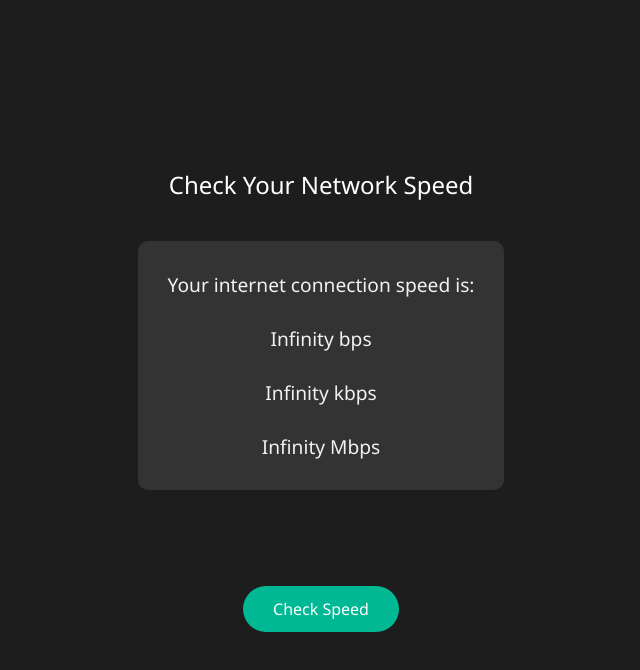
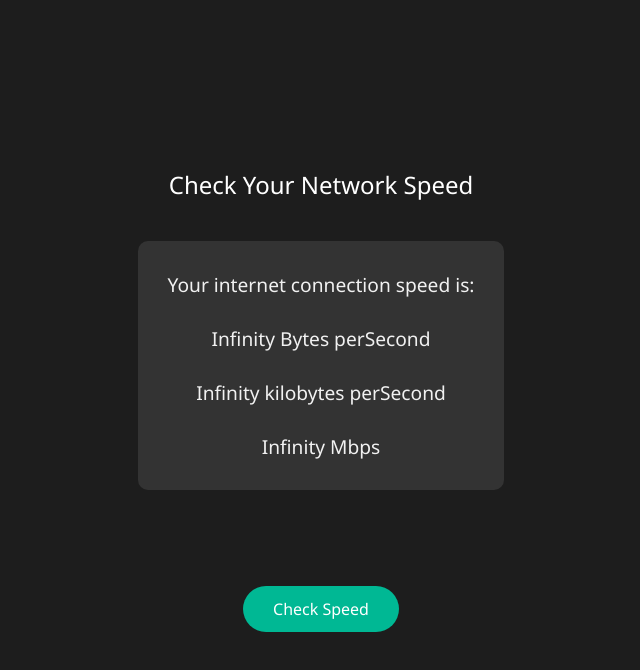
Before and after one commit to shivangitiwari8/speedcheck, a plain HTML site: page index.html in a window 1280 px wide. Both pictures are taken after a click on the button "Check Speed". Shown: the whole page, without its empty margins (319-959 px from the left). Drawn offline with Linux system fonts and the light colour scheme.

Commit message:
Update index.html

```diff
--- a/index.html
+++ b/index.html
@@ -31,6 +31,7 @@
             margin-bottom: 20px;
             font-weight: 300;
         }
+
 
         button {
             background-color: #00b894;
@@ -75,7 +76,7 @@
 
 <body>
 
-    <div>
+    <div id="main">
         <div id="container">Check Your Network Speed</div>
         <div id="speedDisplay" class="speed-display"></div><br><br><br><br><br>
         <button onclick="checkSpeed()">Check Speed</button>
@@ -110,8 +111,8 @@
                 let displayElement = document.getElementById("speedDisplay");
                 displayElement.classList.add("show");
                 displayElement.innerHTML = `Your internet connection speed is: <br> <br>
-                                            ${bps} bps <br> <br>
-                                            ${speedInKbps} kbps <br> <br>
+                                            ${bps} Bytes perSecond <br> <br>
+                                            ${speedInKbps} kilobytes perSecond <br> <br>
                                             ${speedInMbps} Mbps`;
             }
         }
```
